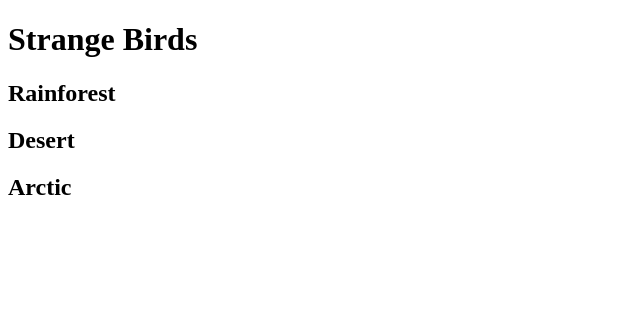
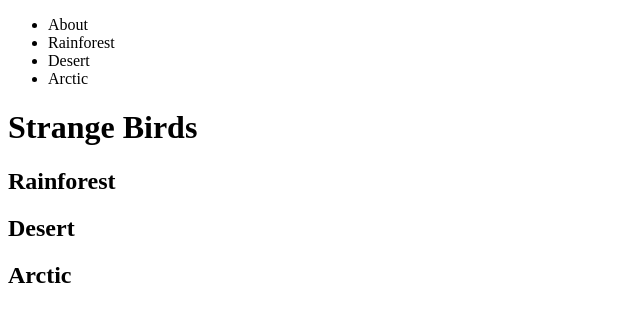
Before and after one commit to egrieco/CIS133DA-Spring-2022-FInal, a plain HTML site: page index.html in a window 1280 px wide. Shown: the whole page, without its empty margins (0-640 px from the left). Drawn offline with Linux system fonts and the light colour scheme.

Commit message:
Add navbar

```diff
--- a/index.html
+++ b/index.html
@@ -7,6 +7,14 @@
     <title>Strange Birds</title>
   </head>
   <body>
+    <nav>
+      <ul>
+        <li>About</li>
+        <li>Rainforest</li>
+        <li>Desert</li>
+        <li>Arctic</li>
+      </ul>
+    </nav>
     <h1>Strange Birds</h1>
     <h2>Rainforest</h2>
     <h2>Desert</h2>
```
